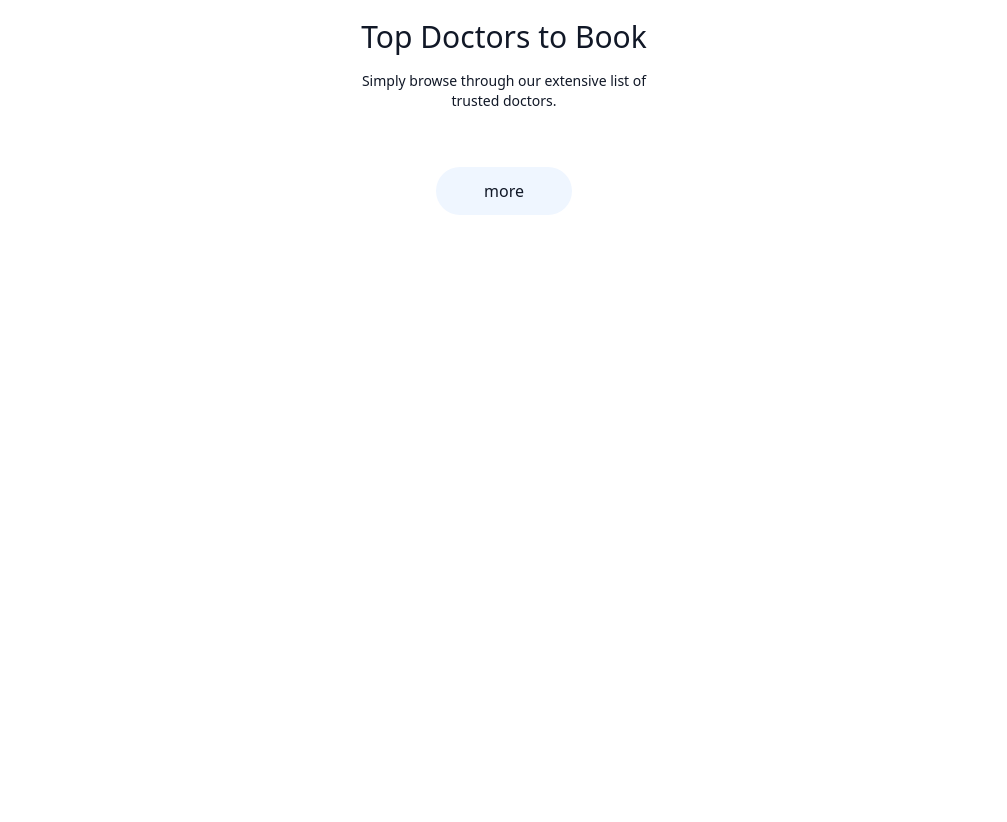
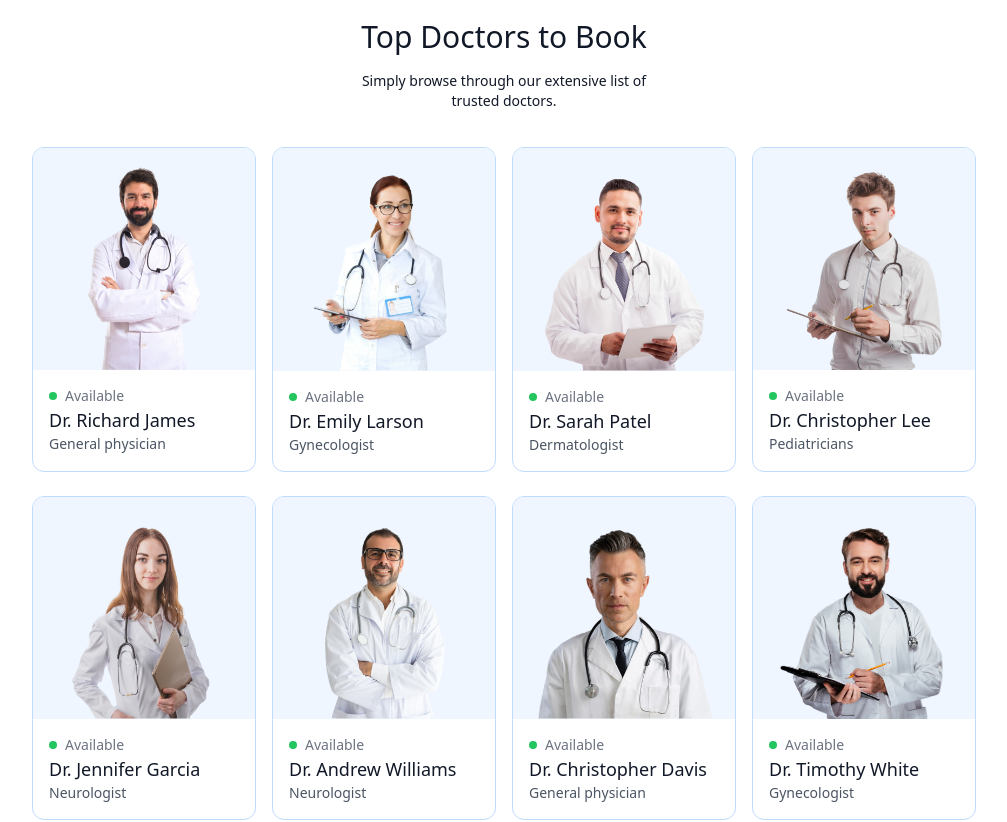
Before and after one commit to IsmaeilSaberi/dr-appointment-booking-app, a React (Vite) app in the folder frontend/: page / in a window 1280 px wide. Shown: the part 980-1802 px from the top of the page, without its empty margins (136-1143 px from the left). Before the commit the page ends 1259 px from the top, so only its background shows below. Built offline with nearby package versions, Linux system fonts and the light colour scheme.

Commit message:
context added successfully to the project

```diff
--- a/frontend/src/components/TopDoctors.jsx
+++ b/frontend/src/components/TopDoctors.jsx
@@ -4,15 +4,15 @@ import { AppContext } from "../context/AppContext";
 
 const TopDoctors = () => {
   const navigate = useNavigate();
-  //   const { doctors } = useContext(AppContext);
-  //   console.log(doctors);
+  const { doctors } = useContext(AppContext);
+  console.log(doctors);
   return (
     <div className="flex flex-col items-center gap-4 my-16 text-gray-900 md:mx-10">
       <h1 className="text-3xl font-medium">Top Doctors to Book</h1>
       <p className="sm:w-1/3 text-center text-sm">
         Simply browse through our extensive list of trusted doctors.
       </p>
-      {/* <div className="w-full grid grid-cols-auto gap-4 pt-5 gap-y-6 px-3 sm:px-0">
+      <div className="w-full grid grid-cols-auto gap-4 pt-5 gap-y-6 px-3 sm:px-0">
         {doctors.slice(0, 10).map((item, index) => (
           <div
             onClick={() => navigate(`/appointment/${item._id}`)}
@@ -30,7 +30,7 @@ const TopDoctors = () => {
             </div>
           </div>
         ))}
-      </div> */}
+      </div>
       <button className="bg-blue-50 text-gra600 px-12 py-3 rounded-full mt-10">
         more
       </button>
--- a/frontend/src/context/AppContext.jsx
+++ b/frontend/src/context/AppContext.jsx
@@ -9,7 +9,7 @@ const AppContextProvider = (props) => {
   };
 
   return (
-    <AppContextProvider value={value}>{props.children}</AppContextProvider>
+    <AppContext.Provider value={value}>{props.children}</AppContext.Provider>
   );
 };
 
--- a/frontend/src/main.jsx
+++ b/frontend/src/main.jsx
@@ -6,8 +6,8 @@ import AppContextProvider from "./context/AppContext.jsx";
 
 createRoot(document.getElementById("root")).render(
   <BrowserRouter>
-    {/* <AppContextProvider> */}
-    <App />
-    {/* </AppContextProvider> */}
+    <AppContextProvider>
+      <App />
+    </AppContextProvider>
   </BrowserRouter>
 );
```
